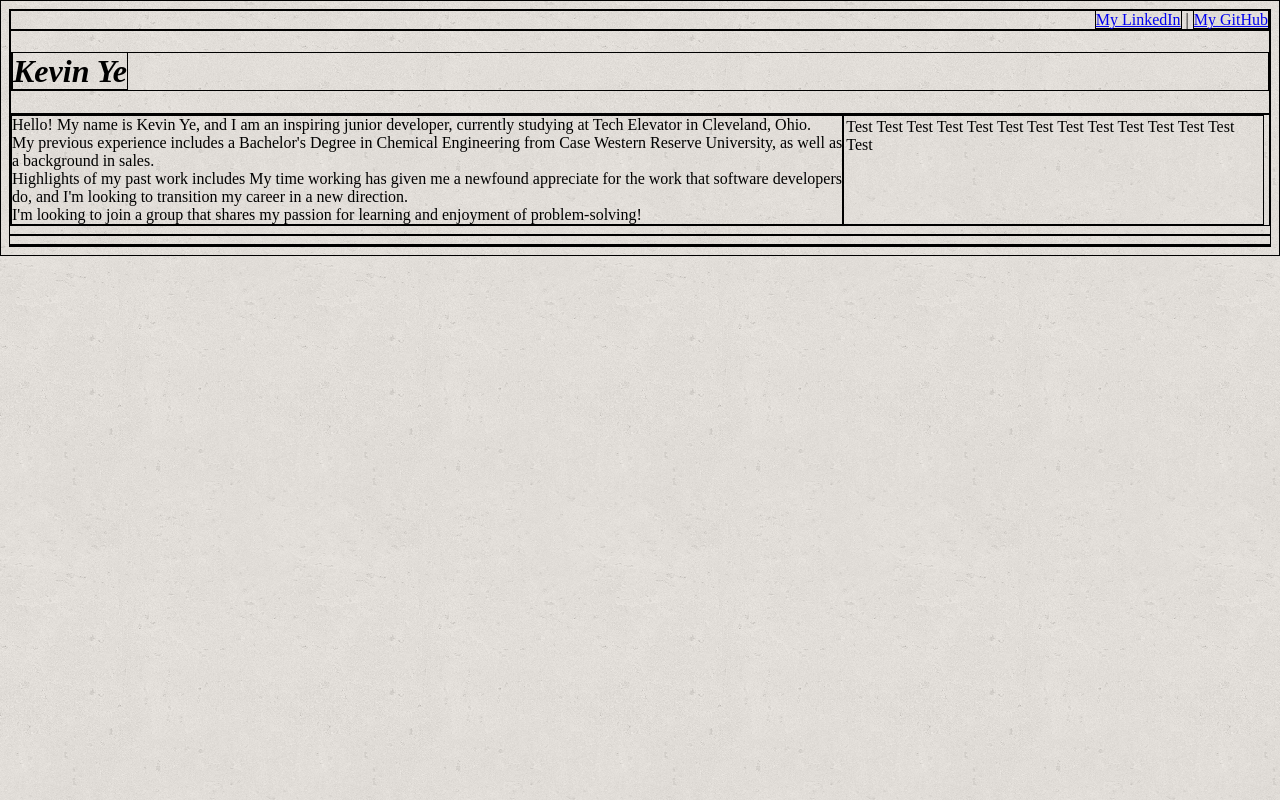
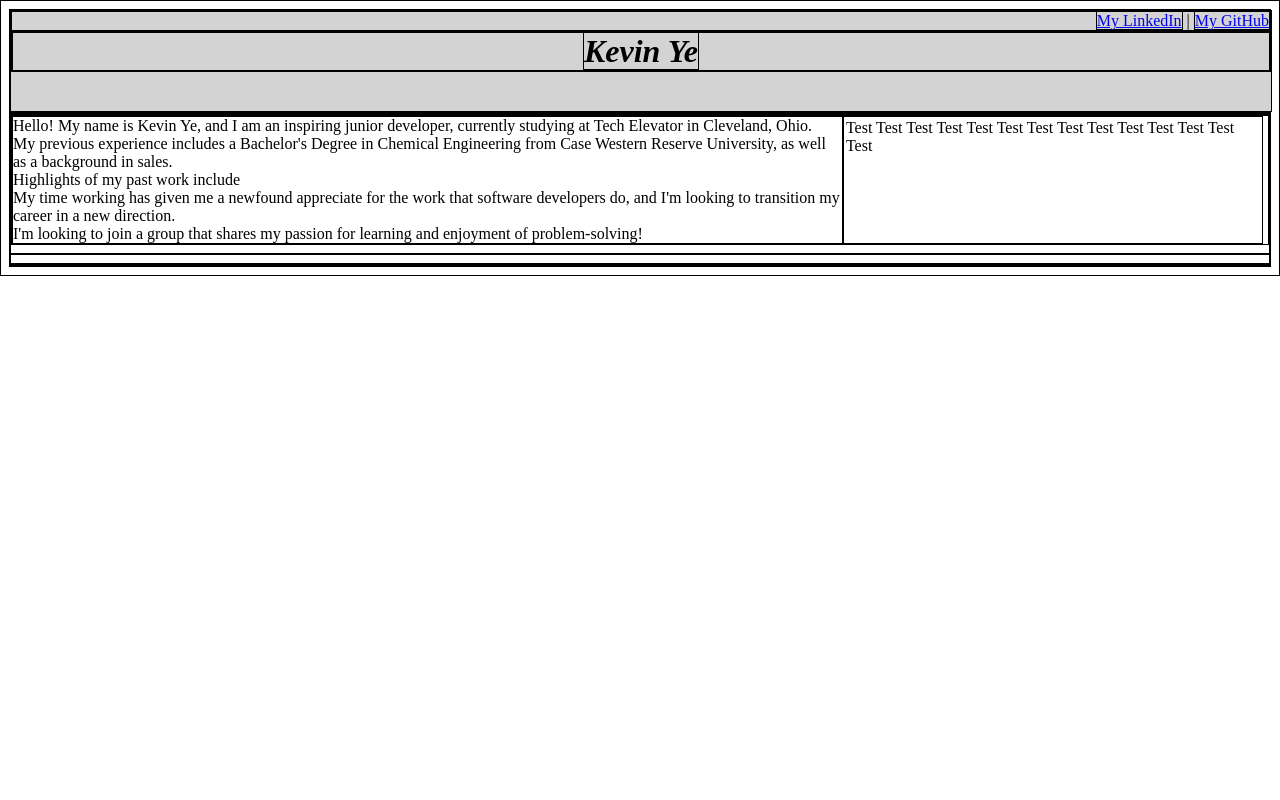
Before and after one commit to Kevin-L-Ye/Kevin-L-Ye.github.io, a plain HTML site: page Index.html in a window 1280 px wide. Drawn offline with Linux system fonts and the light colour scheme.

Commit message:
Changes to Header and Summary text alignment, background color.  Changed Index to lowercase i index, in an attempt to fix default view name

```diff
--- a/Index.html
+++ b/Index.html
@@ -9,6 +9,7 @@
 </head>
 
 <body>
+    <div id="Header">
         <nav>
             <a href="https://www.linkedin.com/in/kevin-ye-35913a78/">My LinkedIn</a> |
             <a href="https://github.com/Kevin-L-Ye">My GitHub</a>
@@ -16,11 +17,17 @@
         <div id="About_Me">
             <h1 id="My_Name"> <em> Kevin Ye</em></h1>
         </div>
+    </div>
+    <div id="Left Block">
+    </div>
+
+    <div id="Center Block">
+
         <div id="Summary_and_image">
             <div id="Summary">
                 Hello!  My name is Kevin Ye, and I am an inspiring junior developer, currently studying at Tech Elevator in Cleveland, Ohio. <br />
                 My previous experience includes a Bachelor's Degree in Chemical Engineering from Case Western Reserve University, as well as a background in sales. <br />
-            Highlights of my past work includes
+                Highlights of my past work include <br />
 
                 My time working has given me a newfound appreciate for the work that software developers do, and I'm looking to transition my career in a new direction. <br />
                 I'm looking to join a group that shares my passion for learning and enjoyment of problem-solving! <br />
@@ -30,10 +37,13 @@
             </div>
         </div>
 
-    <hr/>
+        <hr />
         <div id="My Projects">
 
         </div>
+
+    </div>
+
 </body>
 
 </html>
--- a/PersonalWebsiteCSS.css
+++ b/PersonalWebsiteCSS.css
@@ -1,5 +1,5 @@
 body {
-    background-image: url("cork-wallet.png");
+    /* background-image: url("cork-wallet.png"); */
 }
 nav{
     text-align: right;
@@ -21,3 +21,18 @@ nav{
     width: 33%;
     word-wrap: break-word;
 }
+#Header{
+    display: inline-block;
+    width: 100%;
+    background-color: lightgrey;
+    height: 100px;
+}
+#About_Me{
+    text-align: center;
+}
+#My_Name{
+    margin: auto;
+}
+#Left_Block{
+
+}
```
Lines whose indentation alone changed are shown as unchanged.
